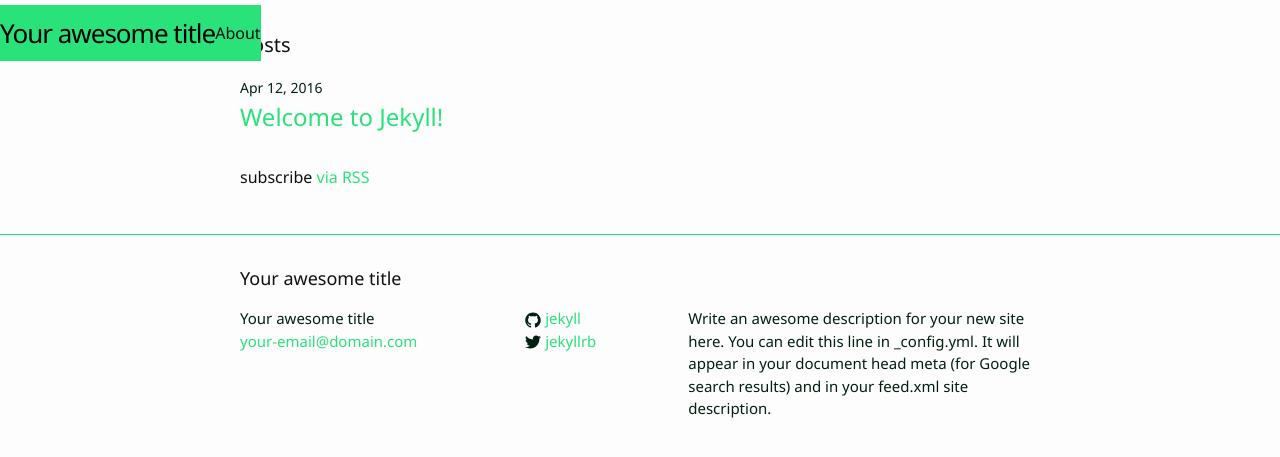
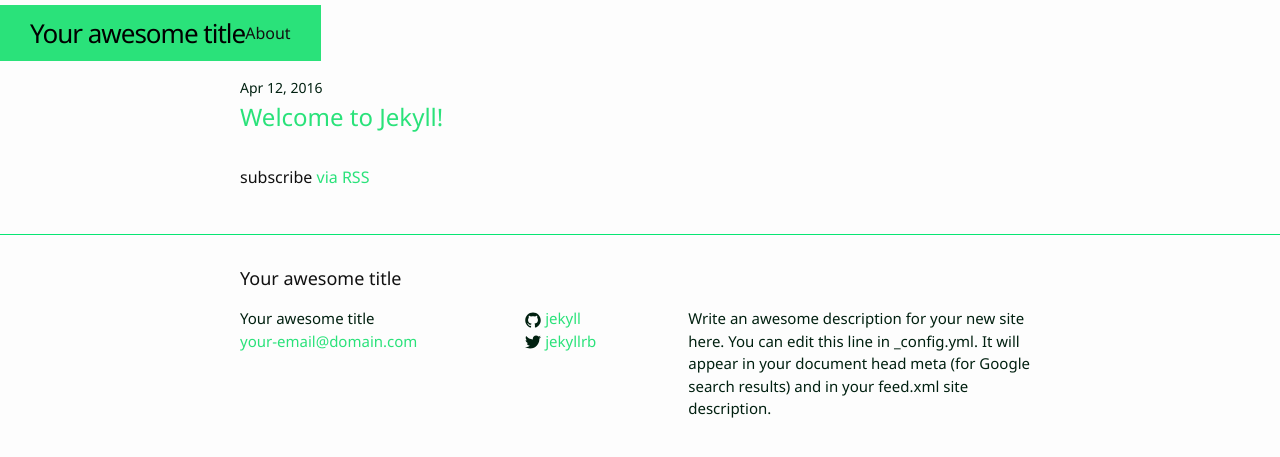
Before and after one commit to marisusis/spacegeek224.github.io, a Jekyll site: the page built from index.html, in a window 1280 px wide. Shown: the top 457 px of the page. Built offline with Jekyll 4.4.1, drawn with Linux system fonts in a browser that asks for light colours.

Commit message:
Update _base.scss

```diff
--- a/_sass/_base.scss
+++ b/_sass/_base.scss
@@ -171,6 +171,24 @@ pre {
     }*/
 }
 
+.wrapper--header {
+    // max-width: -webkit-calc(#{$content-width} - (#{$spacing-unit} * 2));
+    // max-width:         calc(#{$content-width} - (#{$spacing-unit} * 2));
+    max-width: $content-width;
+    margin-right: auto;
+    margin-left: auto;
+    padding-right: $spacing-unit;
+    padding-left: $spacing-unit;
+    @extend %clearfix;
+
+/*    @include media-query($on-laptop) {
+        max-width: -webkit-calc(#{$content-width} - (#{$spacing-unit}));
+        max-width:         calc(#{$content-width} - (#{$spacing-unit}));
+        padding-right: $spacing-unit / 2;
+        padding-left: $spacing-unit / 2;
+    }*/
+}
+
 
 
 /**
```
